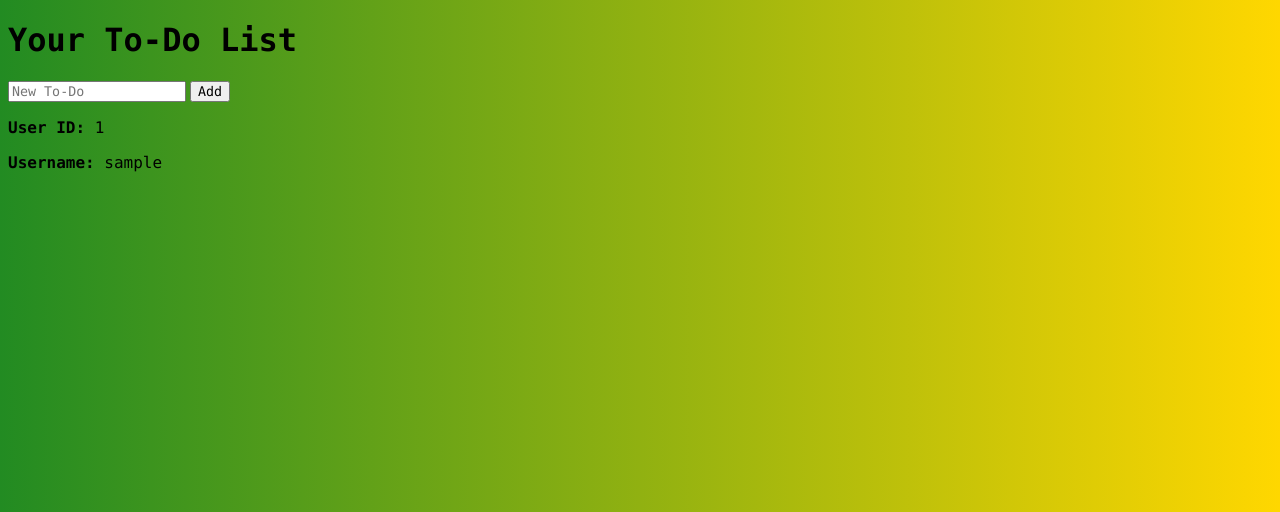
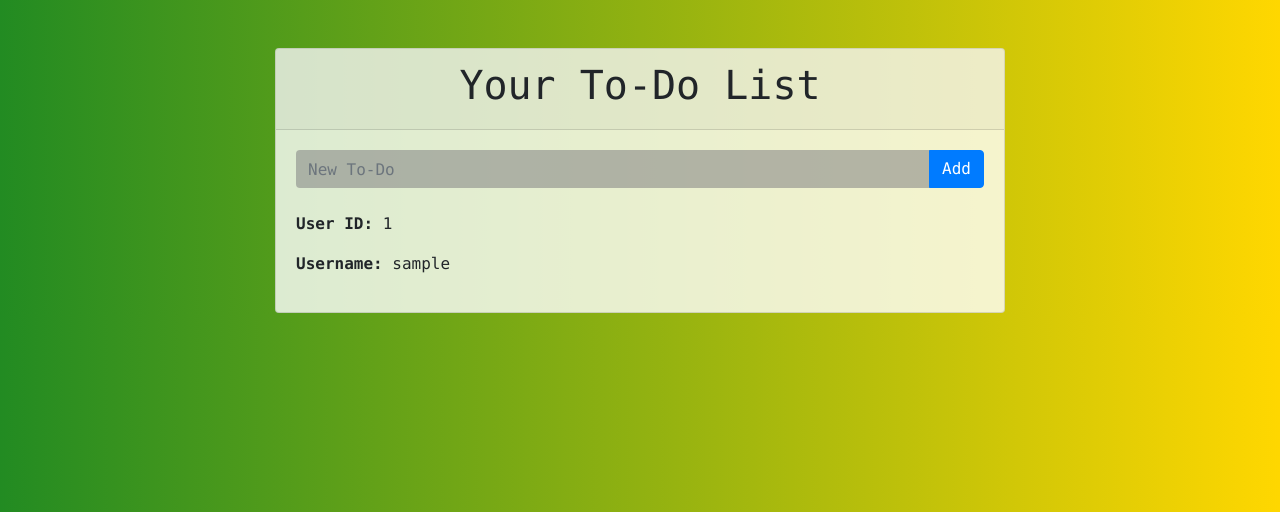
Before and after one commit to FinlayPunch/Task-4---To-do-list, a Flask app: page /dashboard in a window 1280 px wide. Shown: the top 512 px of the page. Run offline with Flask 3, Linux system fonts and the light colour scheme; the visitor is signed in with stand-in values (Sample User, id 1); data that the repository does not hold is empty; some libraries are stand-ins or nearby versions.

Commit message:
Make the css of the dashboard look better

```diff
--- a/templates/dashboard.html
+++ b/templates/dashboard.html
@@ -1,53 +1,63 @@
 <!DOCTYPE html>
 <html lang="en">
 <head>
-        <meta charset="UTF-8" />
-        <meta name="viewport" content="width=device-width, initial-scale=1.0"/>
+    <meta charset="UTF-8">
+    <meta name="viewport" content="width=device-width, initial-scale=1.0">
     <title>Dashboard</title>
+    <link href="https://maxcdn.bootstrapcdn.com/bootstrap/4.5.2/css/bootstrap.min.css" rel="stylesheet" />
 </head>
+<body style="background: linear-gradient(to right, rgb(34, 139, 34), rgb(255, 215, 0)); border: none;">
+    <div class="container">
+        <div class="row justify-content-center">
+            <div class="col-md-8">
+                <div class="card mt-5" style="background: rgba(255, 255, 255, 0.8);">
+                    <div class="card-header text-center" style="font-family: 'Lucida Console', Monaco, monospace;">
+                        <h1>Your To-Do List</h1>
+                    </div>
 
-    <body style="background: linear-gradient(to right, rgb(34, 139, 34), rgb(255, 215, 0)); border: none;">
-        <h1 style="font-family: 'Lucida Console', Monaco, monospace;">
-            Your To-Do List
-        </h1>
-        <!-- Form to Add a New To-Do -->
-        <form action="{{ url_for('add_todo') }}" method="POST">
-            <input style="font-family: 'Lucida Console', Monaco, monospace;" type="text" name="task" placeholder="New To-Do" required />
-            <button style="font-family: 'Lucida Console', Monaco, monospace;" type="submit">
-                Add
-            </button>
+                    <div class="card-body">
+                        <form action="{{ url_for('add_todo') }}" method="POST" class="mb-4">
+                            <div class="input-group">
+                                <input
+                                    type="text"
+                                    name="task"
+                                    class="form-control"
+                                    style="background: rgba(131, 130, 130, 0.553); border: none; font-family: 'Lucida Console', Monaco, monospace;"
+                                    placeholder="New To-Do"
+                                    required
+                                />
+                                <div class="input-group-append">
+                                    <button type="submit" class="btn btn-primary" style="font-family: 'Lucida Console', Monaco, monospace;">Add</button>
+                                </div>
+                            </div>
                         </form>
-        <!-- Display To-Do List -->
 
                         <p style="font-family: 'Lucida Console', Monaco, monospace;">
-            <strong>
-                User ID:
-            </strong> {{ user_id }}
+                            <strong>User ID:</strong> {{ user_id }}
+                        </p>
+                        <p style="font-family: 'Lucida Console', Monaco, monospace;">
+                            <strong>Username:</strong> {{ username }}
                         </p>
 
-        <p style="font-family: 'Lucida Console', Monaco, monospace;">
-            <strong>
-                Username:
-            </strong> {{ username }}
-        </p>
-
-
-        <ul style="font-family: 'Lucida Console', Monaco, monospace;">
+                        <ul class="list-group">
                             {% for todo in todos %}
-            <li>
+                            <li class="list-group-item d-flex justify-content-between align-items-center" style="font-family: 'Lucida Console', Monaco, monospace;">
                                 {{ todo.task }}
                                 {% if todo.done %}
-                <strong>(Completed)</strong>
+                                <span class="badge badge-success">Completed</span>
                                 {% else %}
-                <strong>(Pending)</strong>
+                                <span class="badge badge-warning">Pending</span>
                                 {% endif %}
-
-                <!-- Delete Button -->
-                <form action="{{ url_for('delete_todo', todo_id=todo.id) }}" method="POST" style="display:inline;">
-                    <button style="font-family: 'Lucida Console', Monaco, monospace;" type="submit">Delete</button>
+                                <form action="{{ url_for('delete_todo', todo_id=todo.id) }}" method="POST" style="margin-left: 10px;">
+                                    <button type="submit" class="btn btn-danger btn-sm">Delete</button>
                                 </form>
                             </li>
                             {% endfor %}
                         </ul>
+                    </div>
+                </div>
+            </div>
+        </div>
+    </div>
 </body>
 </html>
```
Lines whose indentation alone changed are shown as unchanged.
